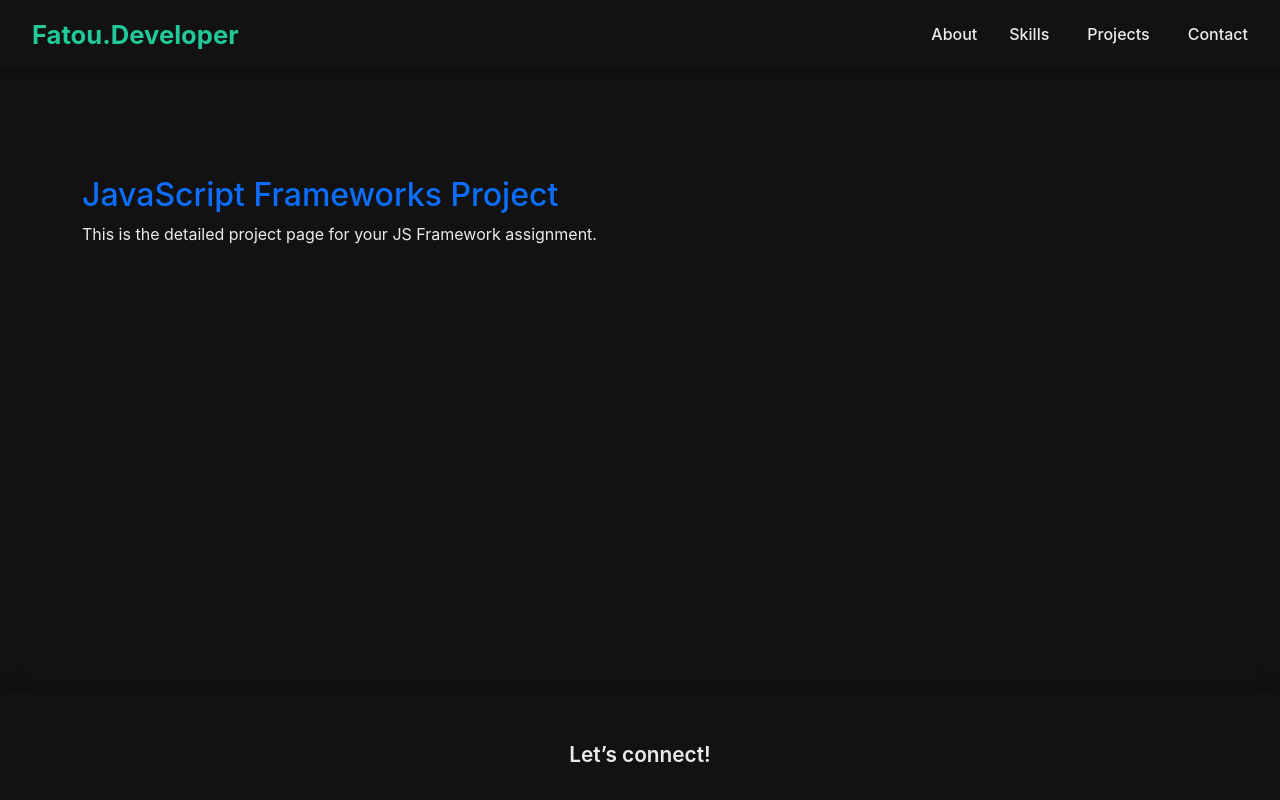
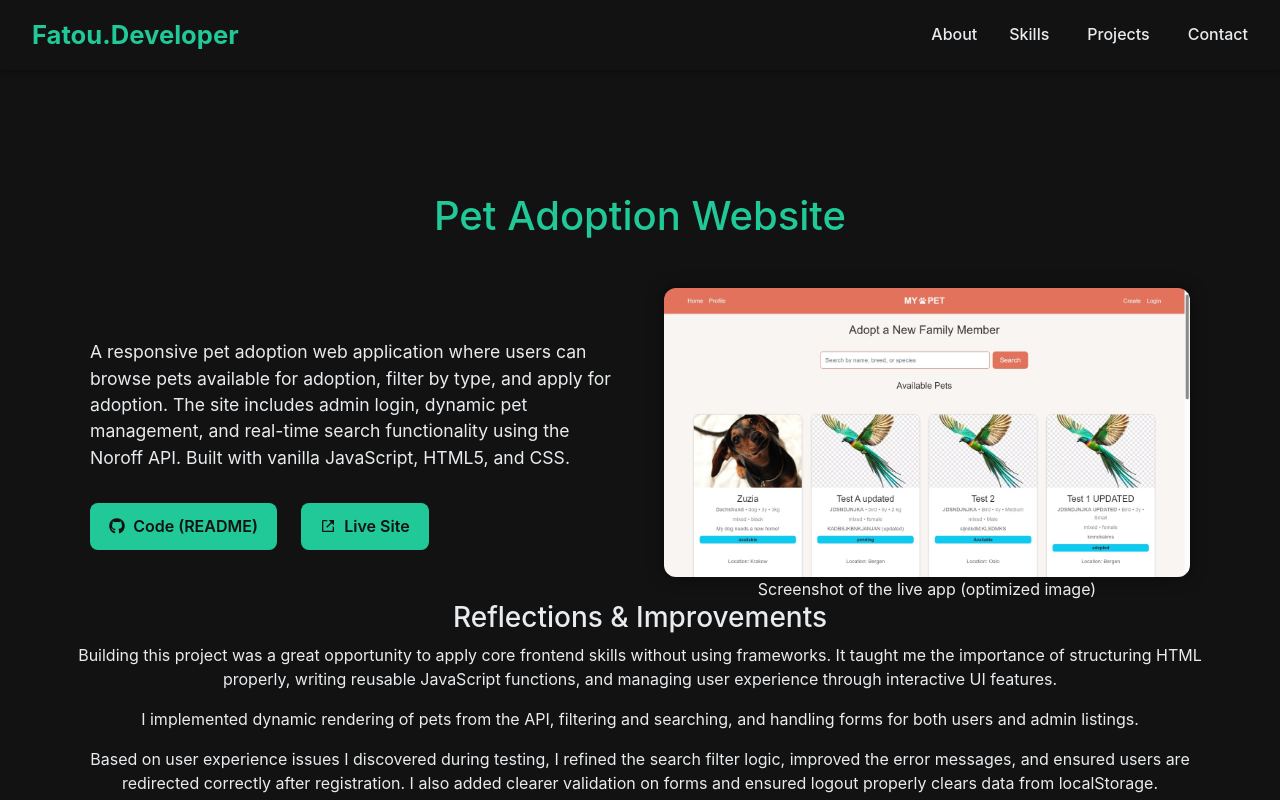
Before and after one commit to fantadiallo/Portofolio, a React (Vite) app: page /projects/project-3 in a window 1280 px wide. Shown: the top 800 px of the page. Built offline with nearby package versions, Linux system fonts and the light colour scheme.

Commit message:
Add Pet Adoption project article page with layout fixes

```diff
--- a/src/pages/Project3Page/Project3Page.jsx
+++ b/src/pages/Project3Page/Project3Page.jsx
@@ -1,8 +1,95 @@
+import React from "react";
+import { FaGithub, FaHtml5, FaCss3Alt, FaJsSquare } from "react-icons/fa";
+import { BiLinkExternal } from "react-icons/bi";
+import styles from "../Project1Page/ProjectPages.module.scss";
+
 export default function Project3Page() {
   return (
-    <div className="container py-5">
-      <h2 className="text-primary">JavaScript Frameworks Project</h2>
-      <p>This is the detailed project page for your JS Framework assignment.</p>
-    </div>
+    <section className={styles.projectSection} id="project3">
+      <div className={styles.header}>
+        <h2 className={styles.title}>Pet Adoption Website</h2>
+      </div>
+
+      <div className={styles.projectContent}>
+        <div className={styles.description}>
+          <p>
+            A responsive pet adoption web application where users can browse pets available for adoption,
+            filter by type, and apply for adoption. The site includes admin login, dynamic pet management,
+            and real-time search functionality using the Noroff API.
+            Built with vanilla JavaScript, HTML5, and CSS.
+          </p>
+
+          <div className={styles.projectLinks}>
+            <a
+              href="https://github.com/fantadiallo/SemesterProject2"
+              target="_blank"
+              rel="noreferrer"
+            >
+              <FaGithub /> Code (README)
+            </a>
+            <a
+              href="https://mypetsemester2.netlify.app/"
+              target="_blank"
+              rel="noreferrer"
+            >
+              <BiLinkExternal /> Live Site
+            </a>
+          </div>
+        </div>
+
+        <div className={styles.imageBox}>
+          <div className={styles.imageOverlay}>
+            <a
+              href="https://github.com/fantadiallo/SemesterProject2"
+              target="_blank"
+              rel="noreferrer"
+            >
+              <FaGithub />
+            </a>
+            <a
+              href="https://mypetsemester2.netlify.app/"
+              target="_blank"
+              rel="noreferrer"
+            >
+              <BiLinkExternal />
+            </a>
+          </div>
+          <img
+            src="/projectExam.png"
+            alt="Pet Adoption project screenshot"
+            loading="lazy"
+          />
+          <figcaption className={styles.caption}>
+            Screenshot of the live app (optimized image)
+          </figcaption>
+        </div>
+      </div>
+
+      <div className={styles.reflection}>
+        <h3>Reflections & Improvements</h3>
+        <p>
+          Building this project was a great opportunity to apply core frontend skills without using frameworks.
+          It taught me the importance of structuring HTML properly, writing reusable JavaScript functions,
+          and managing user experience through interactive UI features.
+        </p>
+        <p>
+          I implemented dynamic rendering of pets from the API, filtering and searching, and handling forms for both users and admin listings.
+        </p>
+        <p>
+          Based on user experience issues I discovered during testing, I refined the search filter logic,
+          improved the error messages, and ensured users are redirected correctly after registration.
+          I also added clearer validation on forms and ensured logout properly clears data from localStorage.
+        </p>
+        <p>
+          Overall, this project helped me grow more confident in managing real-world frontend logic and responsive UI layout.
+        </p>
+      </div>
+
+      <div className={styles.tools}>
+        <FaHtml5 title="HTML5" />
+        <FaCss3Alt title="CSS3" />
+        <FaJsSquare title="JavaScript" />
+      </div>
+    </section>
   );
 }
```
